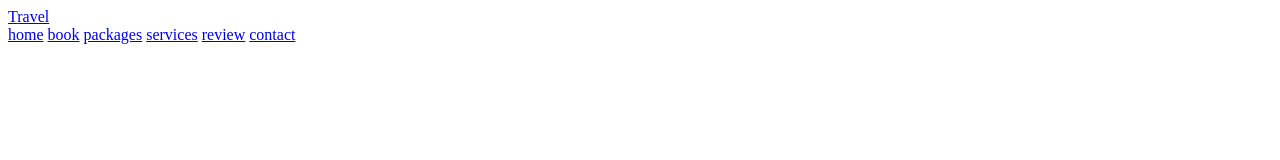
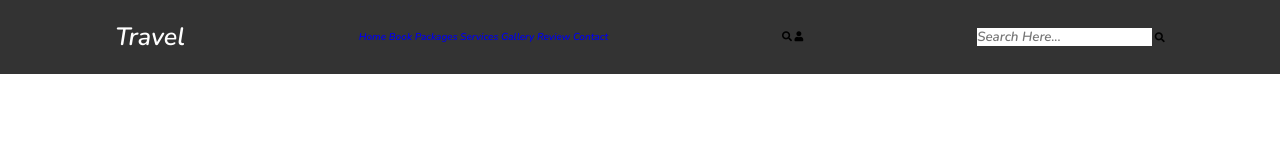
Before and after one commit to 1DavisJohnson/1DavisJohnson.github.io, a plain HTML site: page index.html in a window 1280 px wide. Drawn offline with nearby package versions, Linux system fonts and the light colour scheme.

Commit message:
new updates

```diff
--- a/css/style.css
+++ b/css/style.css
@@ -0,0 +1,46 @@
+@import url('https://fonts.googleapis.com/css2?family=Nunito:ital,wght@1,600&family=Space+Mono&display=swap');
+
+:root{
+    --organge:#ffa500;
+}
+
+*{
+    font-family: 'Nunito', sans-serif;
+    margin: 0; padding: 0;
+    box-sizing: border-box;
+    text-transform: capitalize;
+    outline: none; border: none;
+    text-decoration: none;
+    transition: all .2s linear;
+}
+
+*::selection{
+    background: var(--organge);
+    color: #fff;
+}
+
+html{
+    font-size: 62.5%;
+    overflow-x: hidden;
+    scroll-padding-top: 6rem;
+    scroll-behavior: smooth;
+}
+
+header{
+    position: fixed;
+    top:0; left:0;
+    right:0;
+    background: #333;
+    z-index: 1000;
+    display: flex;
+    align-items: center;
+    justify-content: space-between;
+    padding: 2rem 9%;
+}
+
+header .logo{
+    font-size: 2.5rem;
+    font-weight: bolder;
+    color: #fff;
+
+}
--- a/index.html
+++ b/index.html
@@ -22,9 +22,20 @@
             <a href="#book">book</a>
             <a href="#packages">packages</a>
             <a href="#services">services</a>
+            <a href="#gallery">gallery</a>
             <a href="#review">review</a>
             <a href="#contact">contact</a>
         </nav>
+
+        <div class="icons">
+            <i class="fas fa-search" id="search-btn"></i>
+            <i class="fas fa-user" id="login-btn"></i>
+        </div>
+
+        <form action="" class="search-bar-container">
+            <input type="search" id="search-bar" placeholder="search here...">
+            <label for="search-bar" class="fas fa-search"></label>
+        </form>
     </header>
     <!--header section ends-->
 
```
